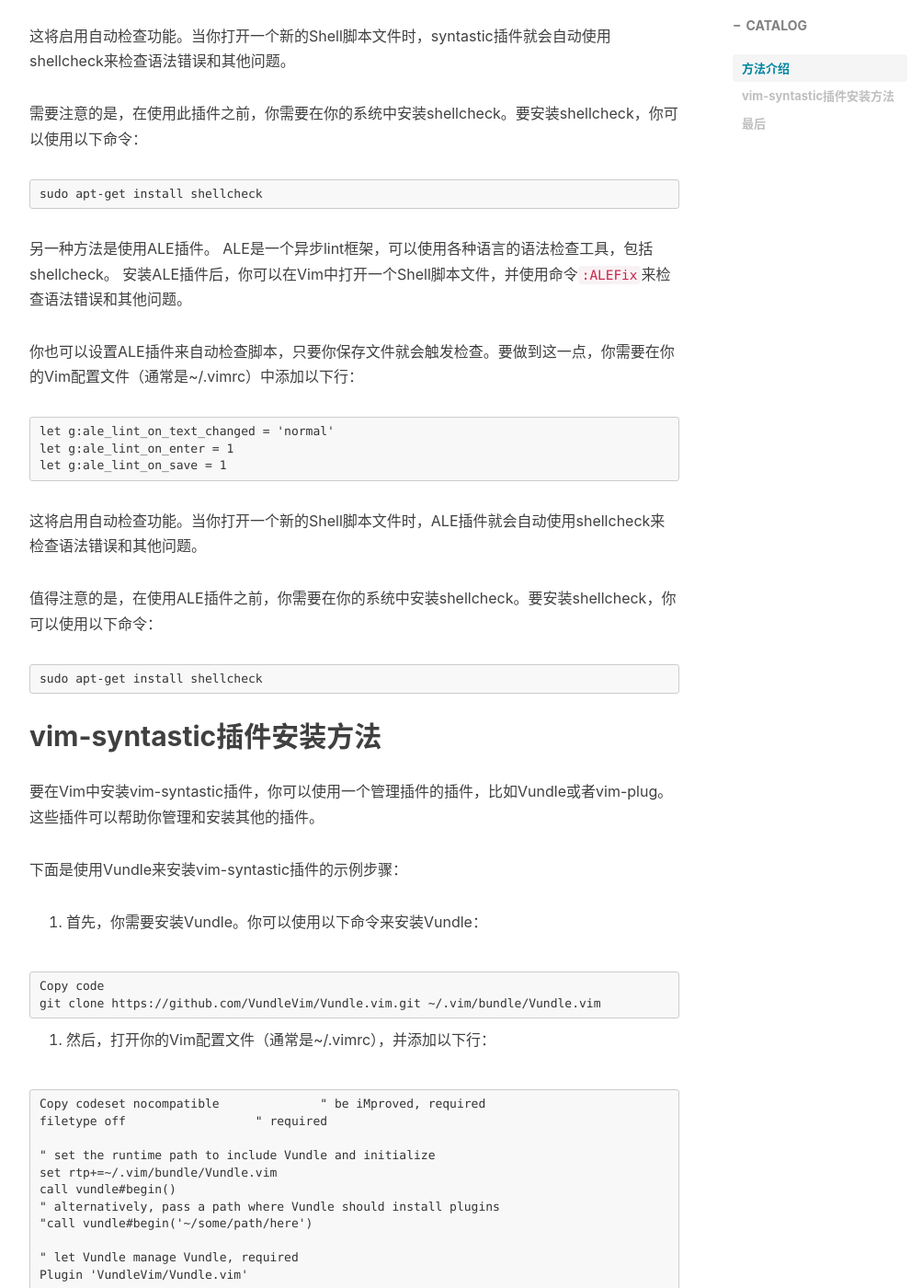
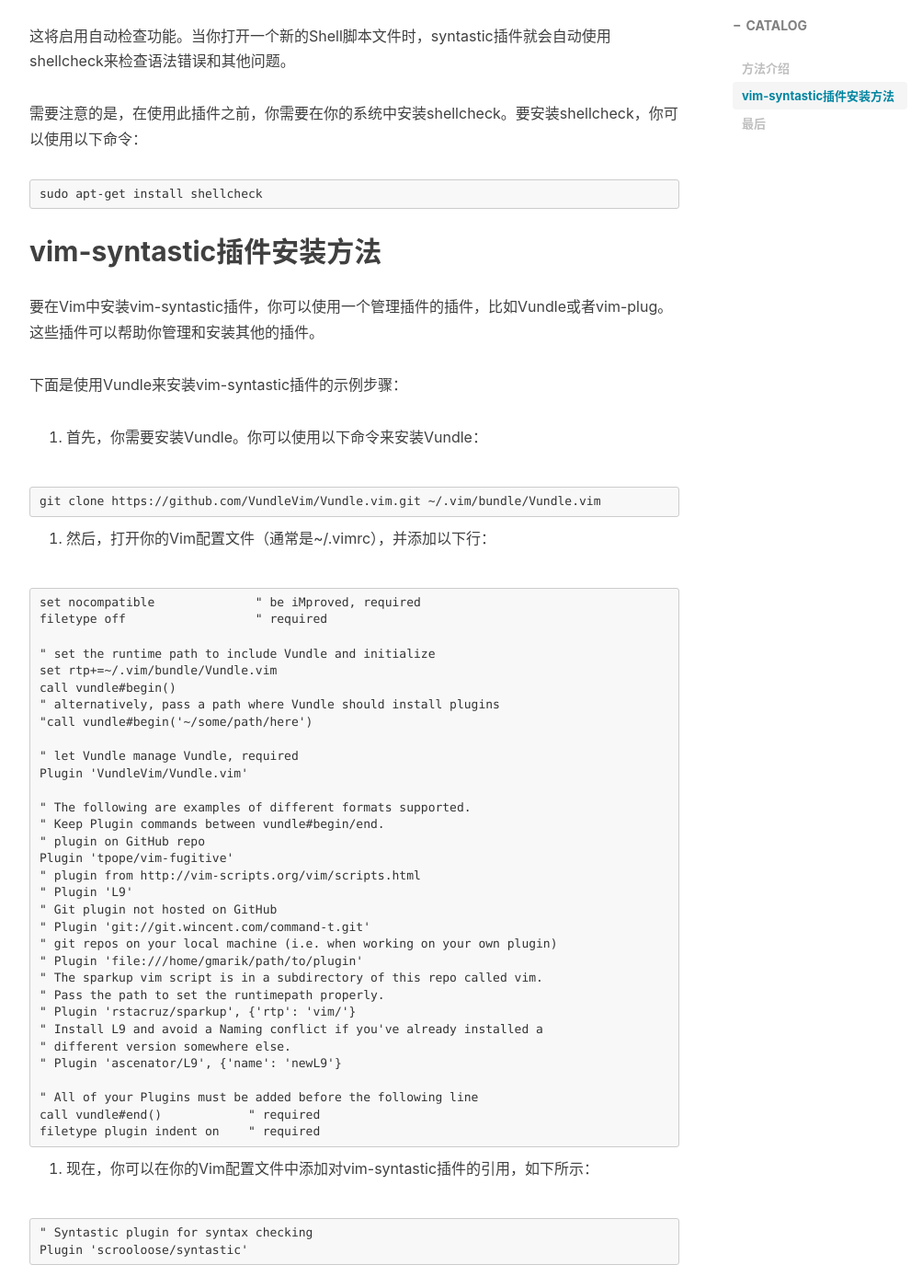
Before and after one commit to kody-black/oldblog, a Jekyll site: the page built from _posts/2022-12-21-在vim中使用shellcheck进行语法检查.md, in a window 1280 px wide and 1400 px high, scrolled down 911 px. Shown: the whole window at 92% size, without its empty margins (233-1236 px from the left). Built offline with Jekyll 4.4.1, drawn with Linux system fonts in a browser that asks for light colours; nearby versions of some CDN libraries; comment, search, counter and statistics services are not loaded; some of the changed text lies outside the part shown.

Commit message:
修改部分错误

````diff
--- a/_posts/2022-12-21-在vim中使用shellcheck进行语法检查.md
+++ b/_posts/2022-12-21-在vim中使用shellcheck进行语法检查.md
@@ -31,24 +31,6 @@ let g:syntastic_auto_check_on_wq = 1
 sudo apt-get install shellcheck
 ```
 
-另一种方法是使用ALE插件。 ALE是一个异步lint框架，可以使用各种语言的语法检查工具，包括shellcheck。 安装ALE插件后，你可以在Vim中打开一个Shell脚本文件，并使用命令`:ALEFix`来检查语法错误和其他问题。
-
-你也可以设置ALE插件来自动检查脚本，只要你保存文件就会触发检查。要做到这一点，你需要在你的Vim配置文件（通常是~/.vimrc）中添加以下行：
-
-```
-let g:ale_lint_on_text_changed = 'normal'
-let g:ale_lint_on_enter = 1
-let g:ale_lint_on_save = 1
-```
-
-这将启用自动检查功能。当你打开一个新的Shell脚本文件时，ALE插件就会自动使用shellcheck来检查语法错误和其他问题。
-
-值得注意的是，在使用ALE插件之前，你需要在你的系统中安装shellcheck。要安装shellcheck，你可以使用以下命令：
-
-```
-sudo apt-get install shellcheck
-```
-
 ## vim-syntastic插件安装方法
 
 要在Vim中安装vim-syntastic插件，你可以使用一个管理插件的插件，比如Vundle或者vim-plug。这些插件可以帮助你管理和安装其他的插件。
@@ -58,14 +40,13 @@ sudo apt-get install shellcheck
 1. 首先，你需要安装Vundle。你可以使用以下命令来安装Vundle：
 
 ```
-Copy code
 git clone https://github.com/VundleVim/Vundle.vim.git ~/.vim/bundle/Vundle.vim
 ```
 
 2. 然后，打开你的Vim配置文件（通常是~/.vimrc），并添加以下行：
 
 ```
-Copy codeset nocompatible              " be iMproved, required
+set nocompatible              " be iMproved, required
 filetype off                  " required
 
 " set the runtime path to include Vundle and initialize
````
Also changed, not shown: _posts/2022-12-28-【论文阅读】SoK - ATT&CK Techniques and Trends in Windows Malware.md (+1 -1 lines).
